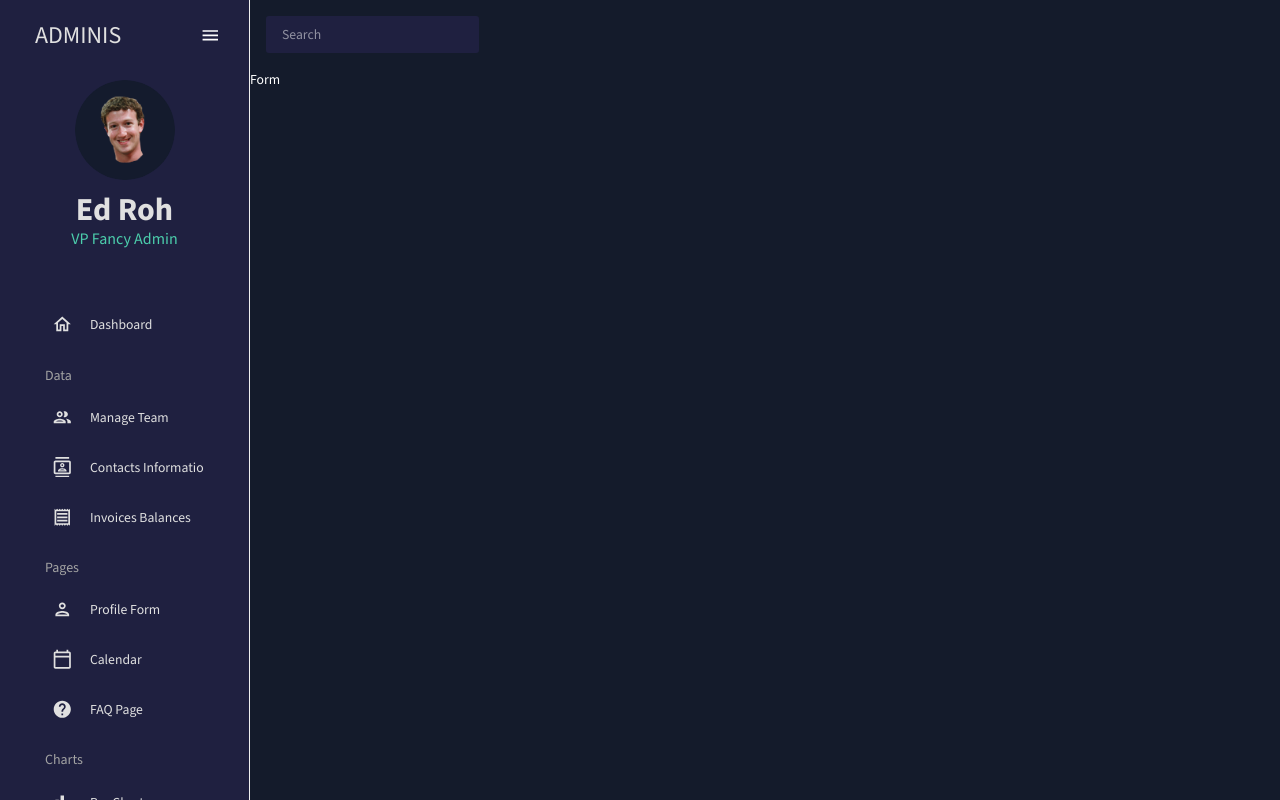
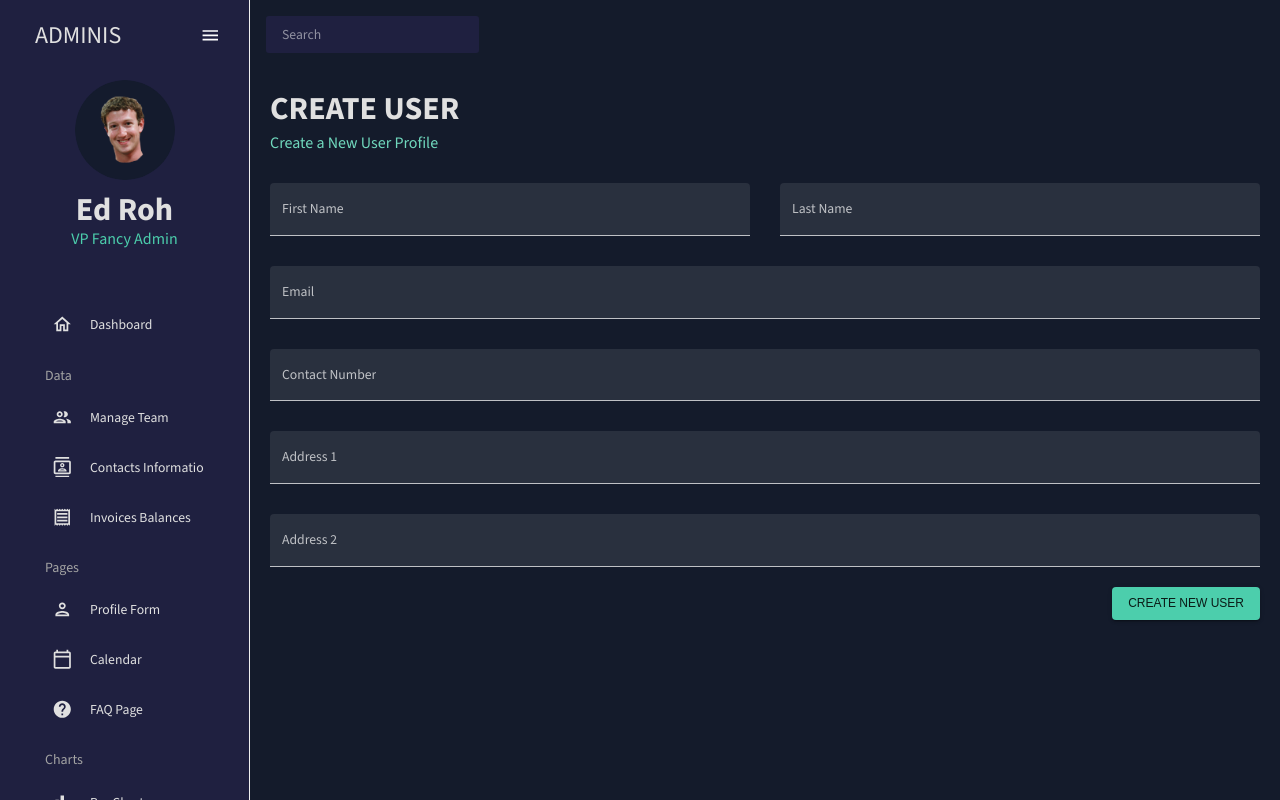
Before and after one commit to abmdeve/react-dashboard-app, a React (Vite) app: page /form in a window 1280 px wide. Built offline with nearby package versions, Linux system fonts and the light colour scheme; some icons are missing; a web font is replaced by a local one.

Commit message:
Form for create new user is implemented, but onSubmit action function is doens'nt functionnaly

```diff
--- a/src/screens/form/form.tsx
+++ b/src/screens/form/form.tsx
@@ -1,7 +1,173 @@
+import { Box, Button, TextField } from "@mui/material";
 import React from "react";
+import { Formik } from "formik";
+import * as yup from "yup";
+import { useMediaQuery } from "@mui/material";
+import HeaderComponent from "../../components/Header/HeaderComponent";
+
+interface InitialValuesProps {
+  firstName: string;
+  lastName: string;
+  email: string;
+  contact: string;
+  address1: string;
+  address2: string;
+}
+const initialValues = {
+  firstName: "",
+  lastName: "",
+  email: "",
+  contact: "",
+  address1: "",
+  address2: "",
+};
+
+const phoneRegExp =
+  /^((\+[1-9]{1,4}[ -]?)|(\([0-9]{2,3}\)[ -]?)|([0-9]{2,4})[ -]?)*?[0-9]{3,4}[ -]?[0-9]{3,4}$/;
+
+const useSchema = yup.object().shape({
+  firstName: yup.string().required("required"),
+  lastName: yup.string().required("required"),
+  email: yup.string().email("Invalid email").required("required"),
+  contact: yup
+    .string()
+    .matches(phoneRegExp, "Phone number is not valid")
+    .required("required"),
+  addess1: yup.string().required("required"),
+  addess2: yup.string().required("required"),
+});
 
 const Form = () => {
-  return <div>Form</div>;
+  const isNonMobile = useMediaQuery("(min-width:680px)");
+
+  const handleFormSubmit = (values: InitialValuesProps) => {
+    console.log("values", values);
+  };
+
+  return (
+    <Box m={"20px"}>
+      <Box>
+        <HeaderComponent
+          title="CREATE USER"
+          subtitle="Create a New User Profile"
+        />
+      </Box>
+
+      <Formik
+        onSubmit={handleFormSubmit}
+        initialValues={initialValues}
+        validationSchema={useSchema}
+        on
+      >
+        {({
+          values,
+          errors,
+          touched,
+          handleBlur,
+          handleChange,
+          handleSubmit,
+        }) => (
+          <form onSubmit={handleSubmit}>
+            <Box
+              display={"grid"}
+              gap={"30px"}
+              gridTemplateColumns={"repeat(4, minmax(0, 1fr))"}
+              sx={{
+                "& > div": {
+                  gridColumn: isNonMobile ? undefined : "span 4",
+                },
+              }}
+            >
+              <TextField
+                fullWidth
+                variant="filled"
+                type="text"
+                label="First Name"
+                name="firstName"
+                onBlur={handleBlur}
+                onChange={handleChange}
+                value={values.firstName}
+                error={!!touched.firstName && !!errors.firstName}
+                helperText={touched.firstName && errors.firstName}
+                sx={{ gridColumn: "span 2" }}
+              />
+              <TextField
+                fullWidth
+                variant="filled"
+                type="text"
+                label="Last Name"
+                name="lastName"
+                onBlur={handleBlur}
+                onChange={handleChange}
+                value={values.lastName}
+                error={!!touched.lastName && !!errors.lastName}
+                helperText={touched.lastName && errors.lastName}
+                sx={{ gridColumn: "span 2" }}
+              />
+              <TextField
+                fullWidth
+                variant="filled"
+                type="text"
+                label="Email"
+                name="email"
+                onBlur={handleBlur}
+                onChange={handleChange}
+                value={values.email}
+                error={!!touched.email && !!errors.email}
+                helperText={touched.email && errors.email}
+                sx={{ gridColumn: "span 4" }}
+              />
+              <TextField
+                fullWidth
+                variant="filled"
+                type="text"
+                label="Contact Number"
+                name="contact"
+                onBlur={handleBlur}
+                onChange={handleChange}
+                value={values.contact}
+                error={!!touched.contact && !!errors.contact}
+                helperText={touched.contact && errors.contact}
+                sx={{ gridColumn: "span 4" }}
+              />
+              <TextField
+                fullWidth
+                variant="filled"
+                type="text"
+                label="Address 1"
+                name="address1"
+                onBlur={handleBlur}
+                onChange={handleChange}
+                value={values.address1}
+                error={!!touched.address1 && !!errors.address1}
+                helperText={touched.address1 && errors.address1}
+                sx={{ gridColumn: "span 4" }}
+              />
+              <TextField
+                fullWidth
+                variant="filled"
+                type="text"
+                label="Address 2"
+                name="address2"
+                onBlur={handleBlur}
+                onChange={handleChange}
+                value={values.address2}
+                error={!!touched.address2 && !!errors.address2}
+                helperText={touched.address2 && errors.address2}
+                sx={{ gridColumn: "span 4" }}
+              />
+            </Box>
+
+            <Box display={"flex"} justifyContent={"end"} mt={"20px"}>
+              <Button type="submit" color="secondary" variant="contained">
+                Create New User
+              </Button>
+            </Box>
+          </form>
+        )}
+      </Formik>
+    </Box>
+  );
 };
 
 export default Form;
```
